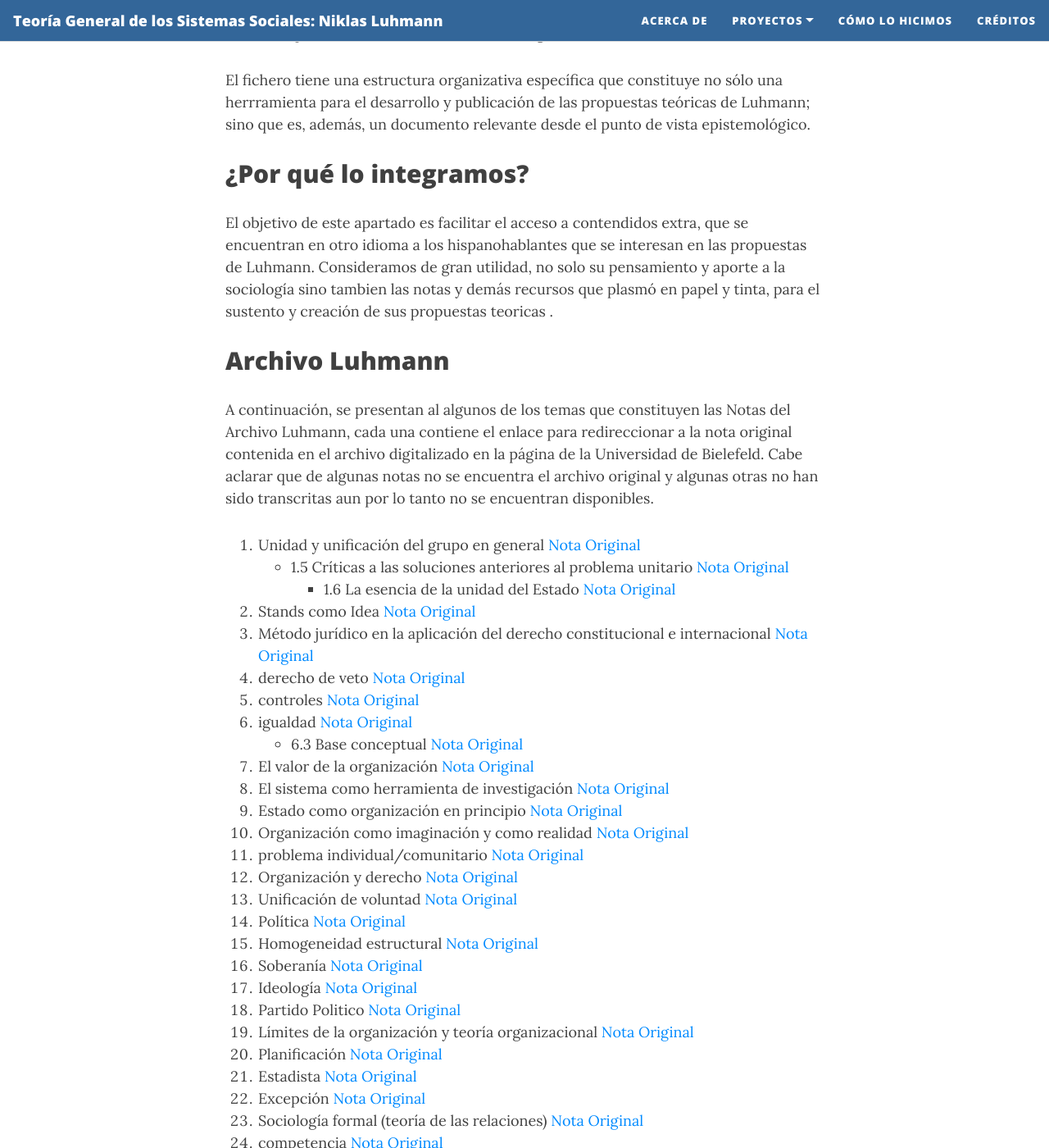
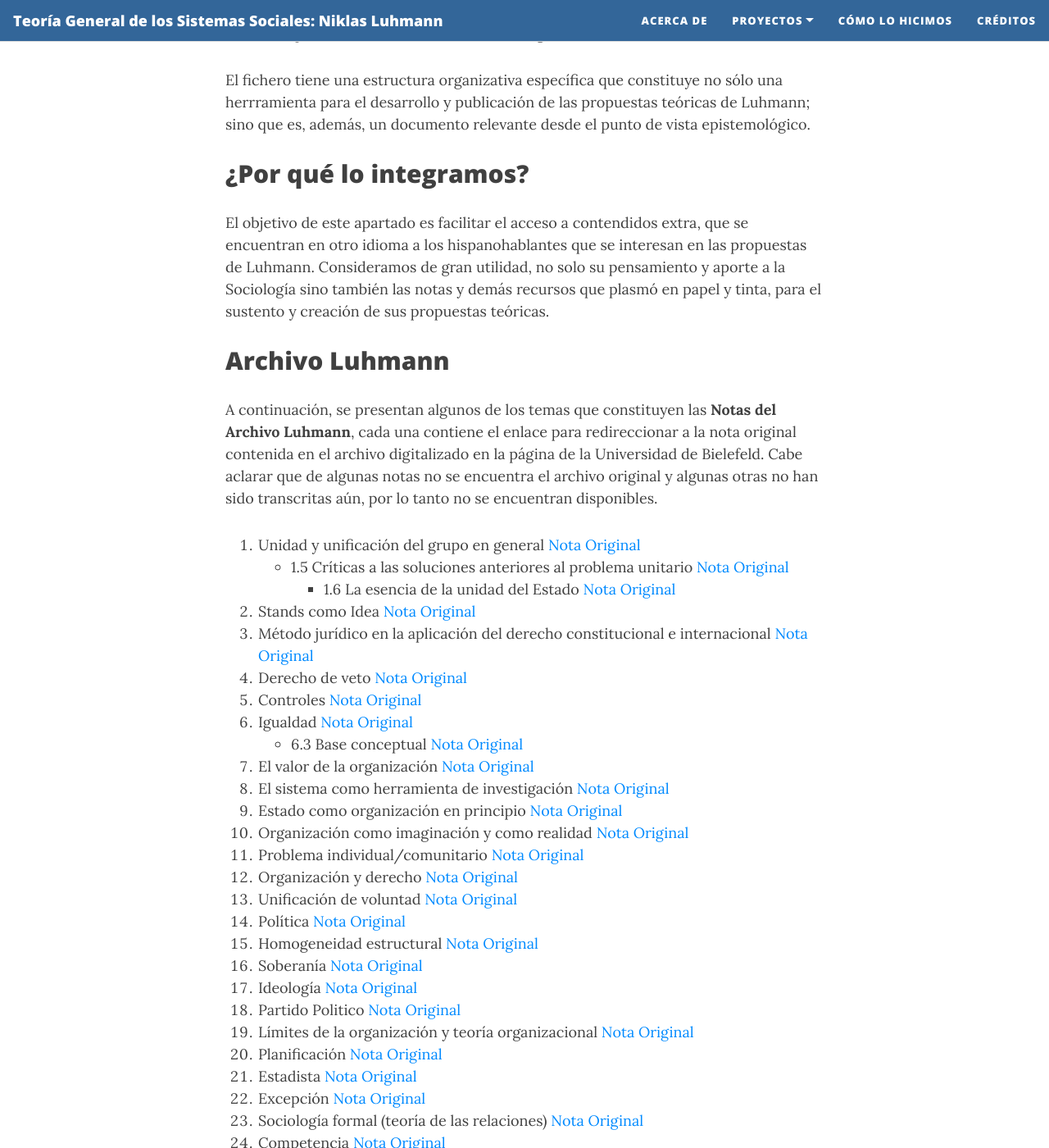
Before and after one commit to rosariorogel/luhmann, a Jekyll site: the page built from _pages/Archivo Luhmann.md, in a window 1280 px wide and 1400 px high, scrolled down 673 px. Shown: the whole window at 82% size. Built offline with Jekyll 4.4.1, drawn with Linux system fonts in a browser that asks for light colours; nearby versions of some CDN libraries; some of the changed text lies outside the part shown.

Commit message:
Ortografía

```diff
--- a/_pages/Archivo Luhmann.md
+++ b/_pages/Archivo Luhmann.md
@@ -9,33 +9,32 @@
 
 # ¿Qué es el Archivo Luhmann?
 
-[Niklas Luhmann-Archiv](https://niklas-luhmann-archiv.de/) es un proyecto web desarrollado en colaboración por [Nordrhein-Westfälische Akademie der Wissenschaften und der Künste](https://www.awk.nrw/), [Universität Bielefeld](https://www.uni-bielefeld.de/fakultaeten/soziologie/index.xml), [Bergische Universität Wuppertal](https://www.geschichte.uni-wuppertal.de/de/lehrgebiete/digital-humanities/) y el [Cologne Center for eHumanities](https://cceh.uni-koeln.de/). Su objetivo es la indexación y edición científica del patrimonio archivístico de Niklas Luhmann. Se trata de una "Caja de notas" / Zettelkasten<!--Palabra que en alemán significa «caja de notas», se refiere al flujo de trabajo seguido por el sociólogo alemán Niklas Luhmann para organizar sus notas en dos archivos: archivo de referencias y archvo de ideas.--> que contiene aproximadamente 90 mil registros redactados entre 1952 y 1997. Estos archivos documentan el desarrollo teórico de Luhmann de una forma única, por lo que la colección puede entenderse como su autobiografía intelectual.
+[Niklas Luhmann-Archiv](https://niklas-luhmann-archiv.de/) es un proyecto web desarrollado en colaboración por [Nordrhein-Westfälische Akademie der Wissenschaften und der Künste](https://www.awk.nrw/), [Universität Bielefeld](https://www.uni-bielefeld.de/fakultaeten/soziologie/index.xml), [Bergische Universität Wuppertal](https://www.geschichte.uni-wuppertal.de/de/lehrgebiete/digital-humanities/) y el [Cologne Center for eHumanities](https://cceh.uni-koeln.de/). Su objetivo es la indexación y edición científica del patrimonio archivístico de Niklas Luhmann. Se trata de una "Caja de notas" / Zettelkasten<!--Palabra que en alemán significa «caja de notas», se refiere al flujo de trabajo seguido por el sociólogo alemán Niklas Luhmann para organizar sus notas en dos archivos: archivo de referencias y archivo de ideas.--> que contiene aproximadamente 90 mil registros redactados entre 1952 y 1997. Estos archivos documentan el desarrollo teórico de Luhmann de una forma única, por lo que la colección puede entenderse como su autobiografía intelectual.
 
 El fichero tiene una estructura organizativa específica que constituye no sólo una herrramienta para el desarrollo y publicación de las propuestas teóricas de Luhmann; sino que es, además, un documento relevante desde el punto de vista epistemológico.
 
 
 ## ¿Por qué lo integramos?
-El objetivo de este apartado es facilitar el acceso a contendidos extra, que se encuentran en otro idioma a los hispanohablantes que se interesan en las propuestas de Luhmann. Consideramos de gran utilidad, no solo su pensamiento y aporte a la sociología sino tambien las notas y demás recursos que plasmó en papel y tinta, para el sustento y creación de sus propuestas teoricas .
+El objetivo de este apartado es facilitar el acceso a contendidos extra, que se encuentran en otro idioma a los hispanohablantes que se interesan en las propuestas de Luhmann. Consideramos de gran utilidad, no solo su pensamiento y aporte a la Sociología sino también las notas y demás recursos que plasmó en papel y tinta, para el sustento y creación de sus propuestas teóricas.
 
 
 ## Archivo Luhmann
-
-A continuación, se presentan al algunos de los temas que constituyen las Notas del Archivo Luhmann, cada una contiene el enlace para redireccionar a la nota original contenida en el archivo digitalizado en la página de la Universidad de Bielefeld. Cabe aclarar que de algunas notas no se encuentra el archivo original y algunas otras no han sido transcritas aun por lo tanto no se encuentran disponibles.
+A continuación, se presentan algunos de los temas que constituyen las **Notas del Archivo Luhmann**, cada una contiene el enlace para redireccionar a la nota original contenida en el archivo digitalizado en la página de la Universidad de Bielefeld. Cabe aclarar que de algunas notas no se encuentra el archivo original y algunas otras no han sido transcritas aún, por lo tanto no se encuentran disponibles.
 
 1. Unidad y unificación del grupo en general [Nota Original](https://niklas-luhmann-archiv.de/bestand/zettelkasten/zettel/ZK_1_NB_1_1_V)
    * 1.5 Críticas a las soluciones anteriores al problema unitario [Nota Original](https://niklas-luhmann-archiv.de/bestand/zettelkasten/zettel/ZK_1_NB_1-5_V)
       * 1.6 La esencia de la unidad del Estado [Nota Original](https://niklas-luhmann-archiv.de/bestand/zettelkasten/zettel/ZK_1_NB_1-6_V)
 2. Stands como Idea [Nota Original](https://niklas-luhmann-archiv.de/bestand/zettelkasten/zettel/ZK_1_NB_2_V)
 3. Método jurídico en la aplicación del derecho constitucional e internacional [Nota Original](https://niklas-luhmann-archiv.de/bestand/zettelkasten/zettel/ZK_1_NB_3_V)
-4. derecho de veto [Nota Original](https://niklas-luhmann-archiv.de/bestand/zettelkasten/zettel/ZK_1_NB_4_V)
-5. controles [Nota Original](https://niklas-luhmann-archiv.de/bestand/zettelkasten/zettel/ZK_1_NB_5_1_V)
-6. igualdad [Nota Original](https://niklas-luhmann-archiv.de/bestand/zettelkasten/zettel/ZK_1_NB_6_V)
+4. Derecho de veto [Nota Original](https://niklas-luhmann-archiv.de/bestand/zettelkasten/zettel/ZK_1_NB_4_V)
+5. Controles [Nota Original](https://niklas-luhmann-archiv.de/bestand/zettelkasten/zettel/ZK_1_NB_5_1_V)
+6. Igualdad [Nota Original](https://niklas-luhmann-archiv.de/bestand/zettelkasten/zettel/ZK_1_NB_6_V)
    * 6.3 Base conceptual [Nota Original](https://niklas-luhmann-archiv.de/bestand/zettelkasten/zettel/ZK_1_NB_6-3_V)
 7. El valor de la organización [Nota Original](https://niklas-luhmann-archiv.de/bestand/zettelkasten/zettel/ZK_1_NB_7_1_V)
 8. El sistema como herramienta de investigación [Nota Original](https://niklas-luhmann-archiv.de/bestand/zettelkasten/zettel/ZK_1_NB_8_1_V)
 9. Estado como organización en principio [Nota Original](https://niklas-luhmann-archiv.de/bestand/zettelkasten/zettel/ZK_1_NB_9_V)
 10. Organización como imaginación y como realidad [Nota Original](https://niklas-luhmann-archiv.de/bestand/zettelkasten/zettel/ZK_1_NB_10_V)
-11. problema individual/comunitario [Nota Original](https://niklas-luhmann-archiv.de/bestand/zettelkasten/zettel/ZK_1_NB_11_V)
+11. Problema individual/comunitario [Nota Original](https://niklas-luhmann-archiv.de/bestand/zettelkasten/zettel/ZK_1_NB_11_V)
 12. Organización y derecho [Nota Original](https://niklas-luhmann-archiv.de/bestand/zettelkasten/zettel/ZK_1_NB_12_1_V)
 13. Unificación de voluntad [Nota Original](https://niklas-luhmann-archiv.de/bestand/zettelkasten/zettel/ZK_1_NB_13_1_V)
 14. Política [Nota Original](https://niklas-luhmann-archiv.de/bestand/zettelkasten/zettel/ZK_1_NB_14_1_V)
@@ -48,7 +47,7 @@
 21. Estadista [Nota Original](https://niklas-luhmann-archiv.de/bestand/zettelkasten/zettel/ZK_1_NB_21_1_V)
 22. Excepción [Nota Original](https://niklas-luhmann-archiv.de/bestand/zettelkasten/zettel/ZK_1_NB_22_V)
 23. Sociología formal (teoría de las relaciones) [Nota Original](https://niklas-luhmann-archiv.de/bestand/zettelkasten/zettel/ZK_1_NB_23_1_V)
-24. competencia [Nota Original](https://niklas-luhmann-archiv.de/bestand/zettelkasten/zettel/ZK_1_NB_24_1_V)
+24. Competencia [Nota Original](https://niklas-luhmann-archiv.de/bestand/zettelkasten/zettel/ZK_1_NB_24_1_V)
 25. Propuesta [Nota Original](https://niklas-luhmann-archiv.de/bestand/zettelkasten/zettel/ZK_1_NB_25_V)
 26. Poder [Nota Original](https://niklas-luhmann-archiv.de/bestand/zettelkasten/zettel/ZK_1_NB_26_1_V)
 27. Constitución [Nota Original](https://niklas-luhmann-archiv.de/bestand/zettelkasten/zettel/ZK_1_NB_27_1_V)
@@ -57,30 +56,30 @@
 30. Revolución [Nota Original](https://niklas-luhmann-archiv.de/bestand/zettelkasten/zettel/ZK_1_NB_30_1_V)
 31. Terminología [Nota Original](https://niklas-luhmann-archiv.de/bestand/zettelkasten/zettel/ZK_1_NB_31_V)
 32. Método [Nota Original](https://niklas-luhmann-archiv.de/bestand/zettelkasten/zettel/ZK_1_NB_32_V)
-33. teoría / práctica [Nota Original](https://niklas-luhmann-archiv.de/bestand/zettelkasten/zettel/ZK_1_NB_33_V)
-34. estado de emergencia [Nota Original](https://niklas-luhmann-archiv.de/bestand/zettelkasten/zettel/ZK_1_NB_34_V)
-35. territorio nacional [Nota Original](https://niklas-luhmann-archiv.de/bestand/zettelkasten/zettel/ZK_1_NB_35_V)
+33. Teoría / práctica [Nota Original](https://niklas-luhmann-archiv.de/bestand/zettelkasten/zettel/ZK_1_NB_33_V)
+34. Estado de emergencia [Nota Original](https://niklas-luhmann-archiv.de/bestand/zettelkasten/zettel/ZK_1_NB_34_V)
+35. Territorio nacional [Nota Original](https://niklas-luhmann-archiv.de/bestand/zettelkasten/zettel/ZK_1_NB_35_V)
 36. gobierno [Nota Original](https://niklas-luhmann-archiv.de/bestand/zettelkasten/zettel/ZK_1_NB_36_1_V)
 37. Mediación / Corredores [Nota Original](https://niklas-luhmann-archiv.de/bestand/zettelkasten/zettel/ZK_1_NB_37_1_V)
 38. Fundamento histórico de la teoría del estado como ciencia [Nota Original](https://niklas-luhmann-archiv.de/bestand/zettelkasten/zettel/ZK_1_NB_38_V)
 39. Identidad [Nota Original](https://niklas-luhmann-archiv.de/bestand/zettelkasten/zettel/ZK_1_NB_39_1_V)
 40. Estado del bienestar [Nota Original](https://niklas-luhmann-archiv.de/bestand/zettelkasten/zettel/ZK_1_NB_40_1_V)
 41. Principio de Mayoría [Nota Original](https://niklas-luhmann-archiv.de/bestand/zettelkasten/zettel/ZK_1_NB_41_V)
-42. línea [Nota Original](https://niklas-luhmann-archiv.de/bestand/zettelkasten/zettel/ZK_1_NB_42_1_V)
-43. coordinación [Nota Original](https://niklas-luhmann-archiv.de/bestand/zettelkasten/zettel/ZK_1_NB_43_1_V)
+42. Línea [Nota Original](https://niklas-luhmann-archiv.de/bestand/zettelkasten/zettel/ZK_1_NB_42_1_V)
+43. Coordinación [Nota Original](https://niklas-luhmann-archiv.de/bestand/zettelkasten/zettel/ZK_1_NB_43_1_V)
 44. División del Trabajo [Nota Original](https://niklas-luhmann-archiv.de/bestand/zettelkasten/zettel/ZK_1_NB_44_1_V)
 45. Autoridad [Nota Original](https://niklas-luhmann-archiv.de/bestand/zettelkasten/zettel/ZK_1_NB_45_1_V)
 46. Disciplina [Nota Original](https://niklas-luhmann-archiv.de/bestand/zettelkasten/zettel/ZK_1_NB_46_1_V)
 47. Comando [Nota Original](https://niklas-luhmann-archiv.de/bestand/zettelkasten/zettel/ZK_1_NB_47_V)
 48. Centralización / Descentralización [Nota Original](https://niklas-luhmann-archiv.de/bestand/zettelkasten/zettel/ZK_1_NB_48_V)
 49. Jerarquía [Nota Original](https://niklas-luhmann-archiv.de/bestand/zettelkasten/zettel/ZK_1_NB_49_V)
-50. representación [Nota Original](https://niklas-luhmann-archiv.de/bestand/zettelkasten/zettel/ZK_1_NB_50_V)
+50. Representación [Nota Original](https://niklas-luhmann-archiv.de/bestand/zettelkasten/zettel/ZK_1_NB_50_V)
 51. Adecuación de la organización [Nota Original](https://niklas-luhmann-archiv.de/bestand/zettelkasten/zettel/ZK_1_NB_51_V)
 52. Organización y personas [Nota Original](https://niklas-luhmann-archiv.de/bestand/zettelkasten/zettel/ZK_1_NB_52_1_V)
 53. Relaciones enmascaradas [Nota Original](https://niklas-luhmann-archiv.de/bestand/zettelkasten/zettel/ZK_1_NB_53_V)
 54. Legitimación [Nota Original](https://niklas-luhmann-archiv.de/bestand/zettelkasten/zettel/ZK_1_NB_54_V)
-55. técnica [Nota Original](https://niklas-luhmann-archiv.de/bestand/zettelkasten/zettel/ZK_1_NB_55_1_V)
-56. organización y tamaño [Nota Original](https://niklas-luhmann-archiv.de/bestand/zettelkasten/zettel/ZK_1_NB_56_V)
+55. Técnica [Nota Original](https://niklas-luhmann-archiv.de/bestand/zettelkasten/zettel/ZK_1_NB_55_1_V)
+56. Organización y tamaño [Nota Original](https://niklas-luhmann-archiv.de/bestand/zettelkasten/zettel/ZK_1_NB_56_V)
 57. Ciencias [Nota Original](https://niklas-luhmann-archiv.de/bestand/zettelkasten/zettel/ZK_1_NB_57_V)
 58. El problema como categoría de investigación [Nota Original](https://niklas-luhmann-archiv.de/bestand/zettelkasten/zettel/ZK_1_NB_58_1_V)
 59. Recompensas como incentivos de desempeño y otros impulsores del desempeño [Nota Original](https://niklas-luhmann-archiv.de/bestand/zettelkasten/zettel/ZK_1_NB_59_1_V)
```
